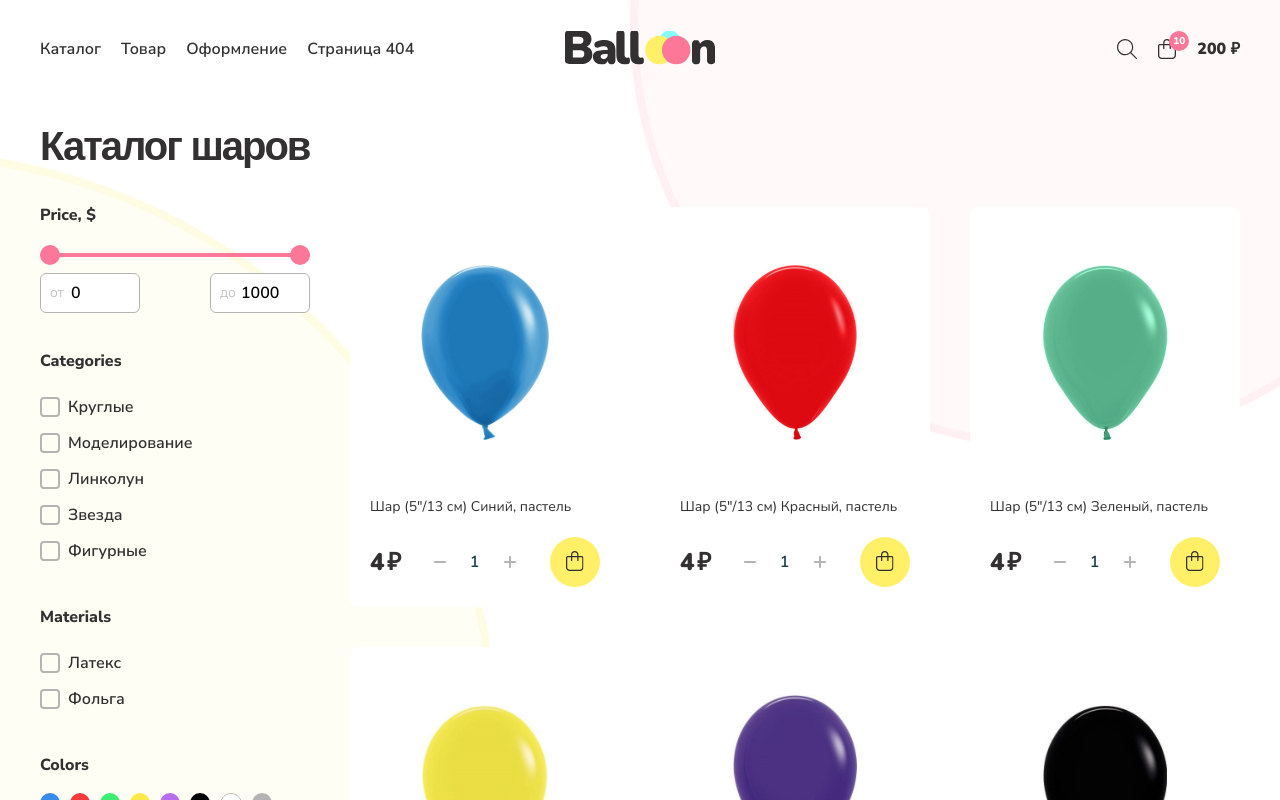
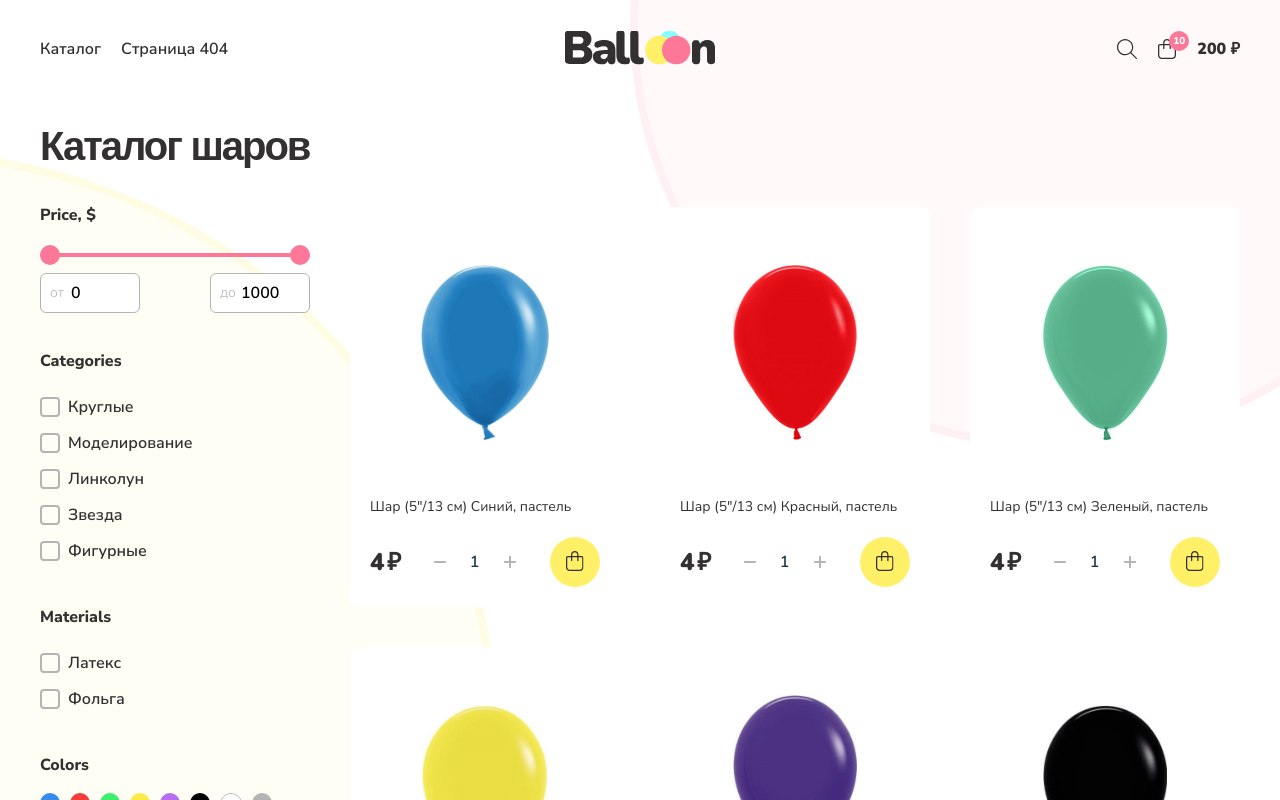
Before and after one commit to izmailowAlex/balloon-store, a React (Create React App) app: page /catalog in a window 1280 px wide. Shown: the top 800 px of the page. Built offline with nearby package versions, Linux system fonts and the light colour scheme.

Commit message:
refactor: remove menu items

```diff
--- a/src/components/Header/Nav/Nav.js
+++ b/src/components/Header/Nav/Nav.js
@@ -1,3 +1,4 @@
+import React from 'react'
 import { Link } from 'react-router-dom'
 import './Nav.css'
 
@@ -11,16 +12,6 @@ function Nav () {
           </Link>
         </li>
         <li className="nav__item">
-          <Link className="nav__link" to="/productview/">
-            Товар
-          </Link>
-        </li>
-        <li className="nav__item">
-          <Link className="nav__link" to="/checkout/">
-            Оформление
-          </Link>
-        </li>
-        <li className="nav__item">
           <Link className="nav__link" to="/page404/">
             Страница 404
           </Link>
```
